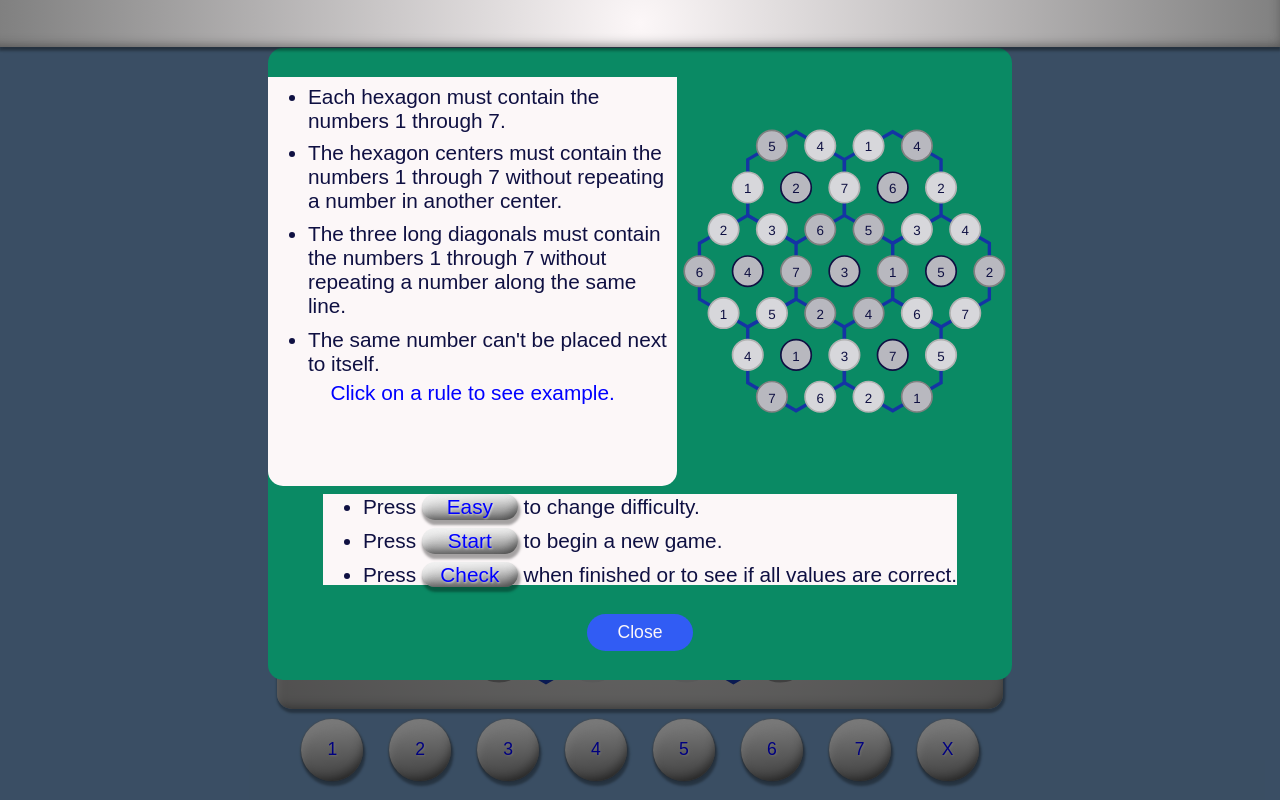
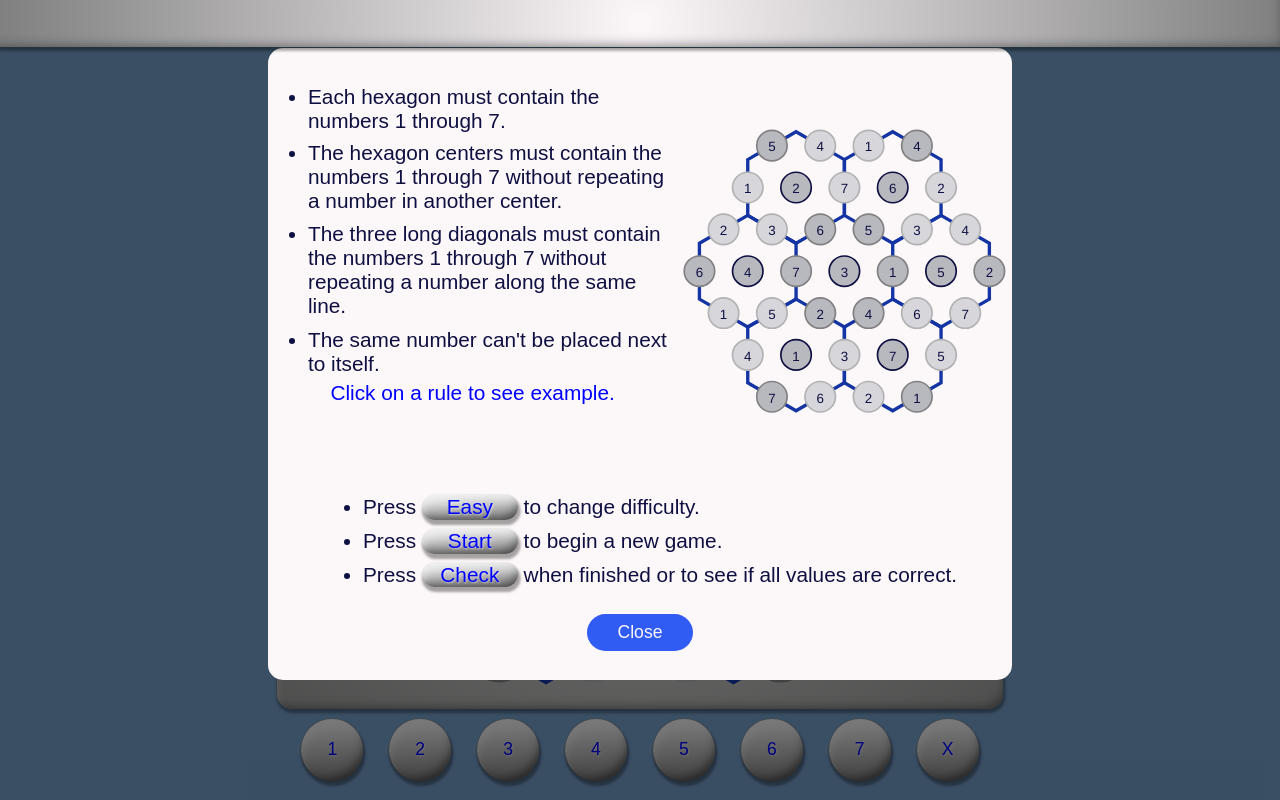
Before and after one commit to jderouin1969/game-app, a React (Vite) app: page / in a window 1280 px wide. Both pictures are taken after a click on the button "Directions". Built offline with nearby package versions, Linux system fonts and the light colour scheme.

Commit message:
Direction dialog fixed

```diff
--- a/src/App.css
+++ b/src/App.css
@@ -108,7 +108,7 @@ body {
 /* Direction Dialog */
 .dialog-directions {
   z-index: 5;
-  background: var(--fontGreen);
+  background: var(--offWhite);
   border-radius: 15px;
   border: none;
   margin-top: 3rem;
--- a/src/App.jsx
+++ b/src/App.jsx
@@ -58,7 +58,7 @@ function HexaduGame(){
     }
     if (gameSize > 400){
       document.documentElement.style.setProperty('--base-font', '12px');
-      document.documentElement.style.setProperty('--text-dialog', '1.1rem');
+      document.documentElement.style.setProperty('--text-dialog', '1rem');
       return;
     }
     if (gameSize > 350){
@@ -67,10 +67,11 @@ function HexaduGame(){
     }
     if (gameSize > 300){
       document.documentElement.style.setProperty('--base-font', '10px');
+      document.documentElement.style.setProperty('--text-dialog', '.8rem');
       return;
     }
     document.documentElement.style.setProperty('--base-font', '9px');
-    document.documentElement.style.setProperty('--text-dialog', '1rem');
+    document.documentElement.style.setProperty('--text-dialog', '.7rem');
     return;
   }
   window.addEventListener('resize', setDynamicSize);
```
Also changed, not shown: 4 other files (tests, documents, lock files or other folders).
